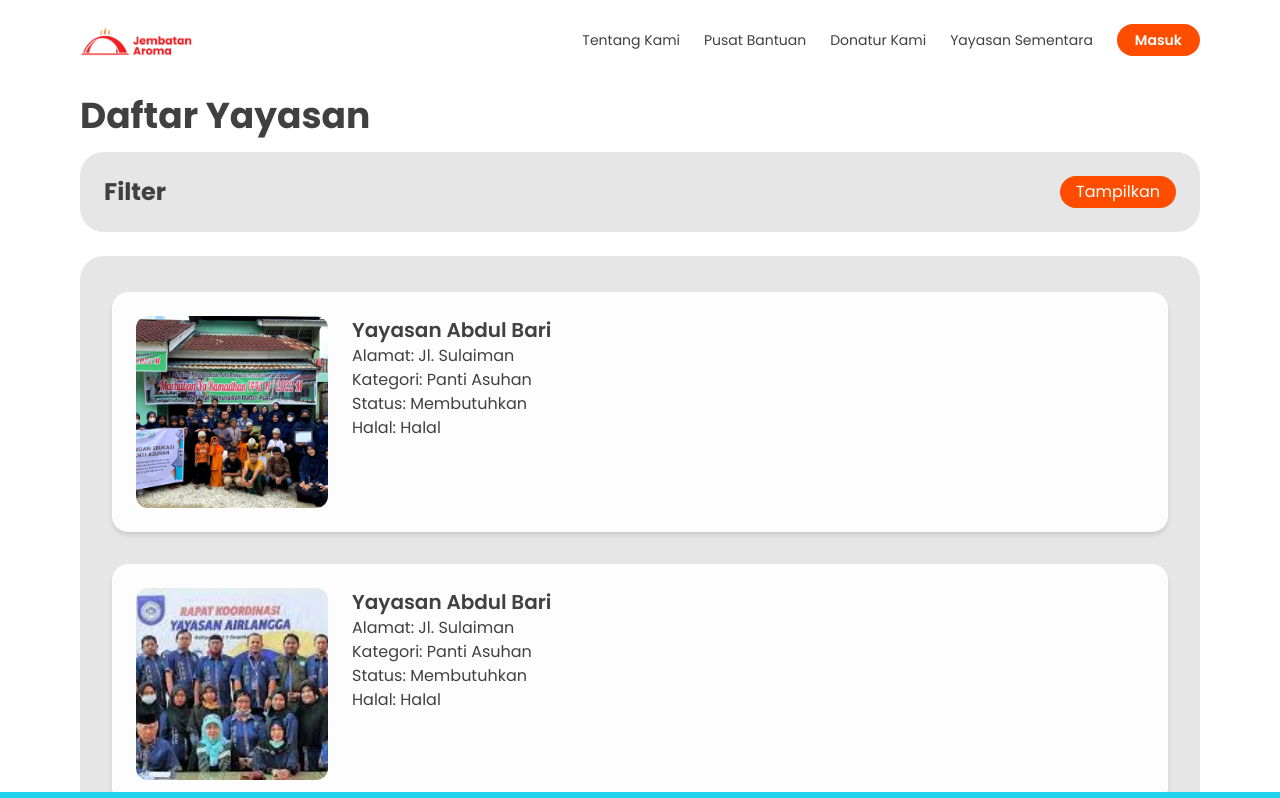
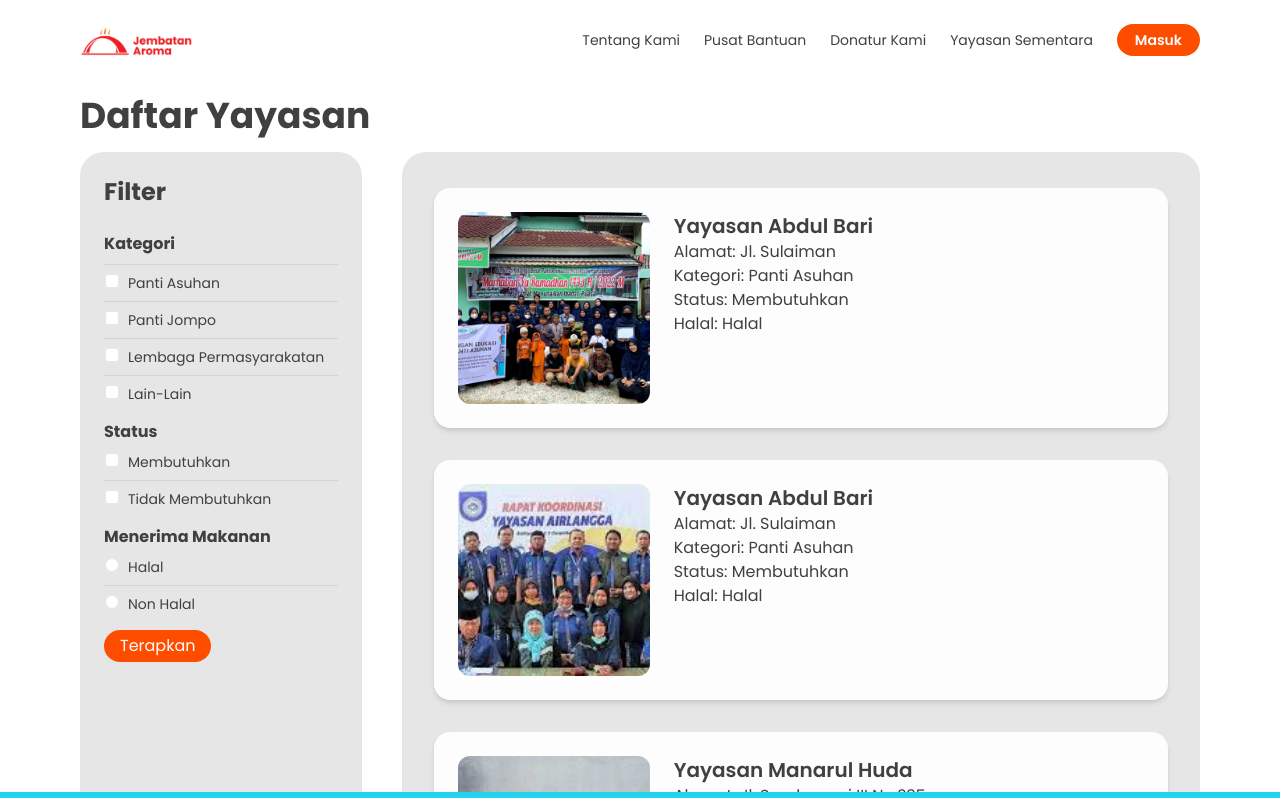
Before and after one commit to javierreansyah/Jembatan-Aroma, a React (Vite) app: page /yayasan in a window 1280 px wide. Shown: the top 798 px of the page. Built offline with nearby package versions, Linux system fonts and the light colour scheme.

Commit message:
{javier}sidebar in yayasan and signup

```diff
--- a/src/components/OrgList.jsx
+++ b/src/components/OrgList.jsx
@@ -13,18 +13,19 @@ const OrgList = () => {
     <div className="container">
       <h1 className="my-4 text-4xl font-bold">Daftar Yayasan</h1>
 
-      <div className="mb-6 w-full rounded-3xl bg-wb-lightgray2 p-6">
+      <div className="xl:flex xl:gap-10">
+        <div className="mb-6 w-full rounded-3xl bg-wb-lightgray2 p-6 xl:mb-0 xl:w-96">
           <div className="flex items-center justify-between">
             <h1 className="text-2xl font-bold">Filter</h1>
             <button
               onClick={toggleFilter}
-            className="rounded-2xl bg-wb-redorange px-4 py-1 text-wb-white"
+              className="rounded-2xl bg-wb-redorange px-4 py-1 text-wb-white xl:hidden"
             >
               {isFilterOpen ? "Tutup" : "Tampilkan"}
             </button>
           </div>
 
-        <div className={`${!isFilterOpen ? "hidden" : ""}`}>
+          <div className={`${!isFilterOpen ? "hidden" : ""} xl:block`}>
             <h1 className="text-md mt-6 font-bold">Kategori</h1>
             <hr className="my-2 w-full border-t border-gray-300" />
             <Clickable id="panti-asuhan" type="checkbox" label="Panti Asuhan" />
@@ -63,14 +64,17 @@ const OrgList = () => {
               label="Non Halal"
             />
             <button
-            className="mt-2 rounded-2xl bg-wb-redorange px-4 py-1 text-wb-white"
+              className="mt-4 rounded-2xl bg-wb-redorange px-4 py-1 text-wb-white xl:hidden"
               onClick={toggleFilter}
             >
               Terapkan
             </button>
+            <button className="mt-4 hidden rounded-2xl bg-wb-redorange px-4 py-1 text-wb-white xl:block">
+              Terapkan
+            </button>
           </div>
         </div>
-      <ul className="rounded-3xl bg-wb-lightgray2 px-8 py-1">
+        <ul className="rounded-3xl bg-wb-lightgray2 px-8 py-1 xl:w-full">
           {orgData.map((org) => (
             <li
               key={org.id}
@@ -92,6 +96,7 @@ const OrgList = () => {
           ))}
         </ul>
       </div>
+    </div>
   );
 };
 
--- a/src/components/SignUp.jsx
+++ b/src/components/SignUp.jsx
@@ -7,20 +7,25 @@ const SignUp = () => {
     { value: "yayasan", label: "Yayasan" },
   ];
   return (
-    <div className="container h-44">
-      <div className="my-4 flex justify-between gap-3 rounded-2xl bg-wb-lightgray p-2">
-        <div className="flex-1 rounded-xl bg-wb-red px-2 py-2 text-center text-xs font-bold text-wb-white lg:text-sm">
+    <div className="container">
+      <div className="xl:flex xl:gap-10">
+        <div className="my-4 flex w-full justify-between gap-3 rounded-2xl bg-wb-lightgray p-2 xl:my-0 xl:block xl:w-96 xl:p-8">
+          <h1 className="hidden text-3xl font-bold text-wb-gray xl:block">
+            Alur
+          </h1>
+          <hr className="my-4 hidden w-full border-t border-gray-200 xl:block" />
+          <div className="flex-1 rounded-xl bg-wb-red px-2 py-2 text-center text-xs font-bold text-wb-white lg:text-sm xl:mb-4">
             Informasi Lembaga
           </div>
-        <div className="bg-wb-lightgray2 flex-1 rounded-xl px-2 py-2 text-center text-xs font-bold text-wb-gray lg:text-sm">
+          <div className="flex-1 rounded-xl bg-wb-lightgray2 px-2 py-2 text-center text-xs font-bold text-wb-gray lg:text-sm xl:mb-4">
             Identitas Pengelola
           </div>
-        <div className="bg-wb-lightgray2 flex-1 rounded-xl px-2 py-2 text-center text-xs font-bold text-wb-gray lg:text-sm">
+          <div className="flex-1 rounded-xl bg-wb-lightgray2 px-2 py-2 text-center text-xs font-bold text-wb-gray lg:text-sm xl:mb-4">
             Sertifikat
           </div>
         </div>
 
-      <div className="h-screen rounded-2xl bg-wb-lightgray p-8">
+        <div className="h-screen w-full rounded-2xl bg-wb-lightgray p-8">
           <h1 className="text-3xl font-bold text-wb-gray">
             Isikan Informasi Lembaga Anda
           </h1>
@@ -40,6 +45,7 @@ const SignUp = () => {
           </form>
         </div>
       </div>
+    </div>
   );
 };
 
```
Lines whose indentation alone changed are shown as unchanged.
